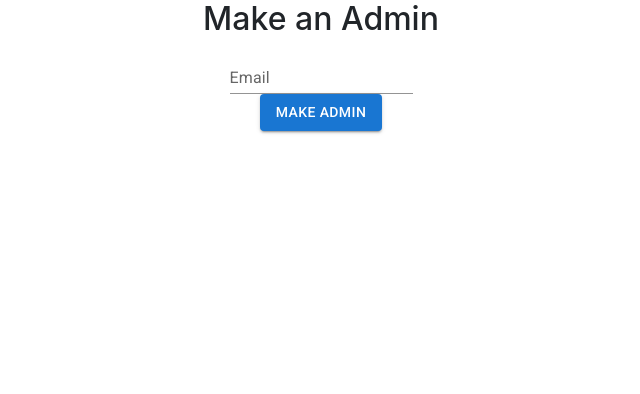
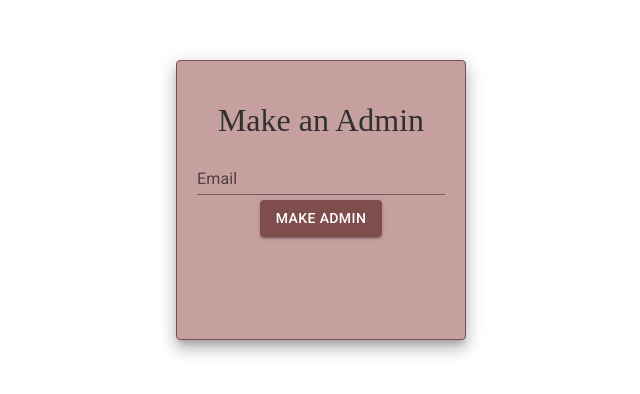
Before and after one commit to Tamim-uddin/tourism-client, a React (Create React App) app: page /makeadmin in a window 1280 px wide. Shown: the top 394 px of the page, without its empty margins (319-959 px from the left). Built offline with nearby package versions, Linux system fonts and the light colour scheme; no server answers.

Commit message:
secure admin

```diff
--- a/src/Pages/Header/Header.js
+++ b/src/Pages/Header/Header.js
@@ -1,4 +1,5 @@
 
+import { Box } from '@mui/material';
 import React from 'react';
 import { Button, Container, Nav, Navbar } from 'react-bootstrap';
 import { HashLink } from 'react-router-hash-link';
@@ -6,7 +7,7 @@ import UseAuth from '../Hooks/UseAuth';
 import './Header.css';
 
 const Header = () => {
-    const {user, logout} = UseAuth();
+    const {user, logout, admin} = UseAuth();
     const userPhoto = user?.photoURL;
     return (
       <div className='header-container'>
@@ -21,11 +22,17 @@ const Header = () => {
 
                       {user?.email ?
                       <>
-                      <Nav.Link as={HashLink} to="/addtours">Add Tours</Nav.Link>
+                      {admin &&
+                        <>
+
+                     <Nav.Link as={HashLink} to="/addtours">Add Tours</Nav.Link>
                       <Nav.Link as={HashLink} to="/makeadmin">Make Admin</Nav.Link>
+                      <Nav.Link as={HashLink} to="/manageallorders">Manage all Orders</Nav.Link>
+
+                        </>
+                      }
                       <Nav.Link as={HashLink} to="/addreviews">Add Reviews</Nav.Link>
                       <Nav.Link as={HashLink} to="/myorders">My Orders</Nav.Link>
-                      <Nav.Link as={HashLink} to="/manageallorders">Manage all Orders</Nav.Link>
                       <Button onClick={logout} variant="light">Logout</Button>
                       <Navbar.Text>
                         <img style={{height: '40px', width: '40px' , borderRadius: '20px', marginRight: '5px', marginLeft: '10px'}} src= {userPhoto} alt='user'/><a href="#login">{user?.displayName}</a>
--- a/src/Pages/Hooks/UseFirebase.js
+++ b/src/Pages/Hooks/UseFirebase.js
@@ -11,6 +11,7 @@ const Usefirebase = () => {
     const [user, setuser] = useState({});
     const [isloading, setisloading] = useState(true);
     const [error, seterror] = useState('');
+    const [admin, setadmin] = useState(false);
 
     const Googleprovider = new GoogleAuthProvider();
     const auth = getAuth();
@@ -114,9 +115,17 @@ const Usefirebase = () => {
        .then()
    }
 
+//    secure admin
+   useEffect( () => {
+       fetch(`http://localhost:5000/users/${user.email}`)
+       .then(res => res.json())
+       .then(data => setadmin(data.admin))
+   } , [user.email])
+
 
     return{
         user,
+        admin,
         signinwithgoogle,
         registerUser,
         signInWithEmail,
--- a/src/Pages/Makeadmin/Makeadmin.js
+++ b/src/Pages/Makeadmin/Makeadmin.js
@@ -1,10 +1,11 @@
-import { Button, TextField } from '@mui/material';
+import { Alert, Button, Grid, Paper, TextField } from '@mui/material';
 import React from 'react';
 import { useState } from 'react';
 
 
 const Makeadmin = () => {
     const [email, setemail] = useState('');
+    const [success, setsuccess] = useState(false);
 
     const handleonBlur = e => {
         setemail(e.target.value);
@@ -21,23 +22,32 @@ const Makeadmin = () => {
         })
         .then(res => res.json())
         .then(data => {
+            if(data.modifiedCount){
+                setsuccess(true)
+            }
             console.log(data)
         })
         e.preventDefault()
 
     }
     return (
-        <div>
-            <h2>Make an Admin</h2>
+        <Grid sx={{mt: '60px'}} >
+             <Paper elevation={10} style={{padding: '20px', height: '35vh', width: 290, margin: 'auto', border: '1px solid #804d4d', backgroundColor: ' #c69f9f'}}>
+                <Grid  align="center">
+            <h2 style={{fontFamily:'"Playfair Display",serif', marginTop: '20px', color:'#303030'}}>Make an Admin</h2></Grid>
             <form onSubmit={handleonSubmit}>
             <TextField
+             fullWidth
              type="email"
              label="Email"
              onBlur={handleonBlur}
              variant="standard" /><br />
-             <Button type='submit' variant="contained">MAke admin</Button>
+             <Button sx={{mt: '5px', mb: '5px', backgroundColor: '#804d4d'}} type='submit' variant="contained">MAke admin</Button>
             </form>
-        </div>
+            </Paper>
+            {success && <Alert severity="success">Made Admin Successfully </Alert>}
+
+        </Grid>
     );
 };
 
```
